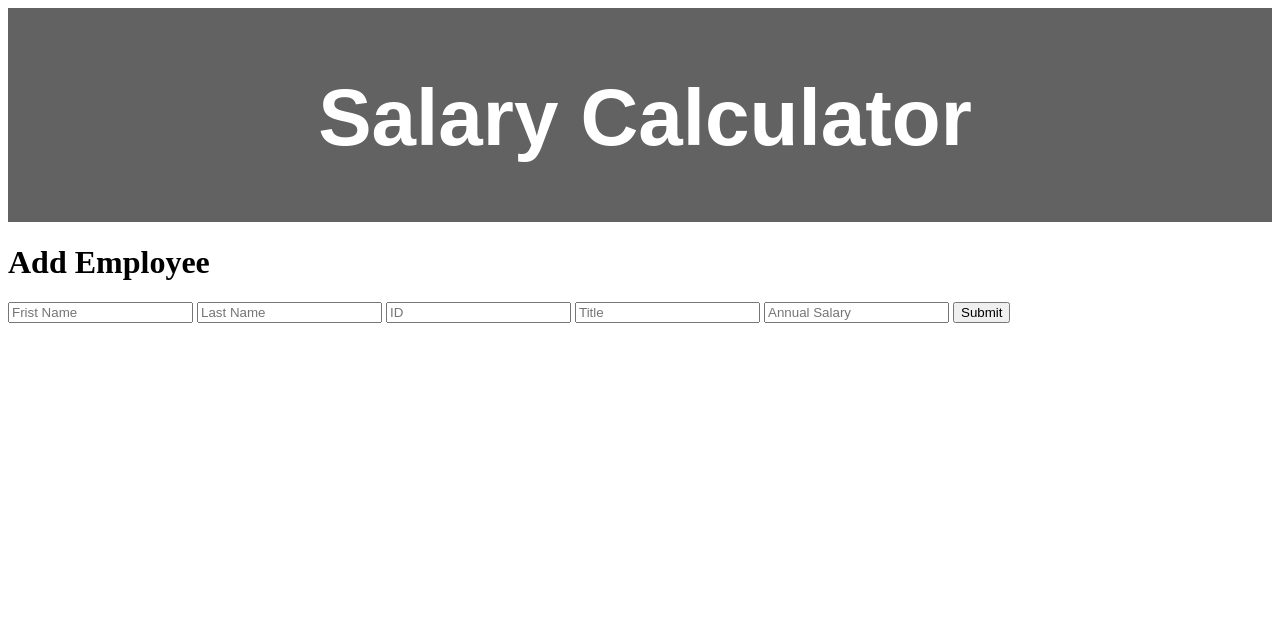
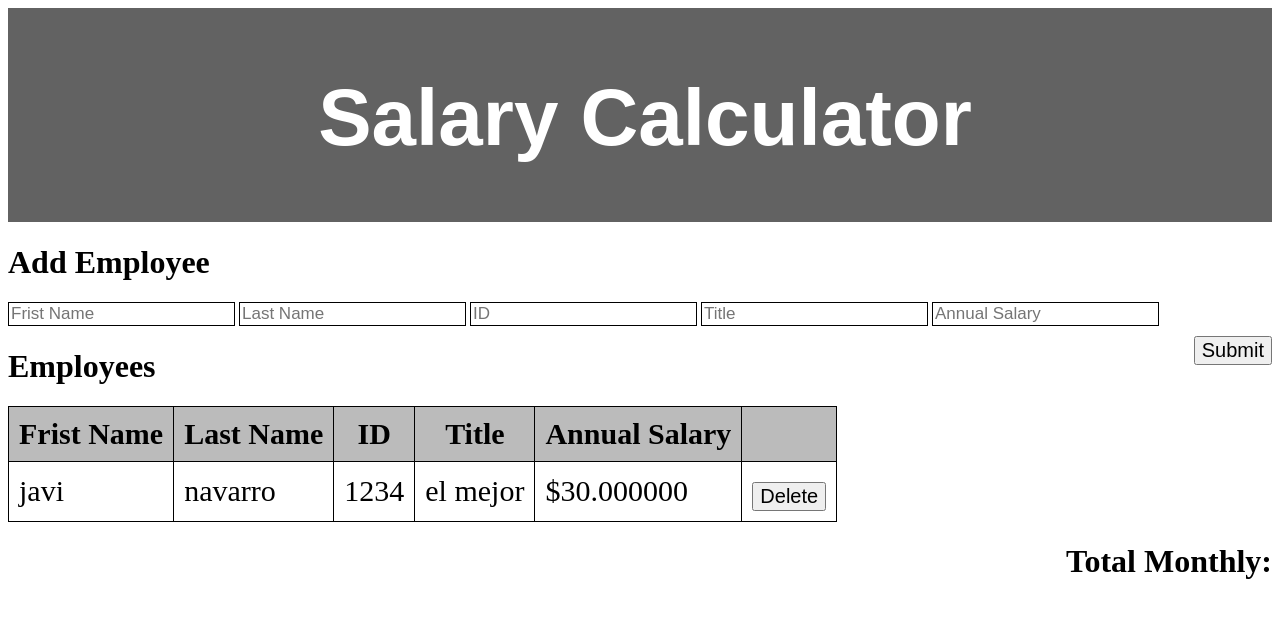
Before and after one commit to Javierna182/weekend-salary-calculator, a plain HTML site: page index.html in a window 1280 px wide. Drawn offline with Linux system fonts and the light colour scheme.

Commit message:
completed html sketch

```diff
--- a/index.html
+++ b/index.html
@@ -12,16 +12,48 @@
         <h1>Salary Calculator</h1>
     </header>
 
-    <div id="add-employee">
+    <div class="addEmployee">
         <h1>Add Employee</h1>
         <input placeholder="Frist Name" id="nameInput" />
         <input placeholder="Last Name" id="nameInput" />
         <input placeholder="ID" id="nameInput" />
         <input placeholder="Title" id="nameInput" />
         <input placeholder="Annual Salary" id="nameInput" />
-        <button id="submitButton">Submit</button>
 
     </div>
+
+    <div>
+        <button id="submitButton">Submit</button>
+    </div>
+
+    <div id="employees-tittle">
+        <h1>Employees</h1>
+    </div>
+
+    <table>
+        <tr>
+            <th>Frist Name</th>
+            <th>Last Name</th>
+            <th>ID</th>
+            <th>Title</th>
+            <th>Annual Salary</th>
+            <th></th>
+        </tr>
+        <tr>
+            <td>javi</td>
+            <td>navarro</td>
+            <td>1234</td>
+            <td>el mejor</td>
+            <td>$30.000000</td>
+            <td>
+                <button id="deleteButton">Delete</button>
+            </td>
+    </table>
+
+    <div class="total-monthly">
+        <h1>Total Monthly:</h1>
+    </div>
+
     <script src="client.js"></script>
 </body>
 </html>
--- a/style.css
+++ b/style.css
@@ -9,3 +9,40 @@ header {
     font-family: Arial, Helvetica, sans-serif;
     text-align: center;
 }
+
+input {
+    font-size: 17px;
+    border: 1px solid #000;
+}
+
+button{
+    margin-top: 10px;
+    font-size: 20px;
+    float: right;
+}
+
+table, th, td {
+    border-collapse: collapse;
+    border: 1px solid #000;
+    font-size: 30px;
+  }
+
+th{
+    background-color: rgb(187, 187, 187);
+}
+
+th, td{
+    padding: 10px;
+  }
+
+tr:nth-child(even){
+    background-color: #fff;
+  }
+
+tr:nth-child(odd){
+    background-color: #ddd;
+  }
+
+.total-monthly{
+    float: right;
+}
```
